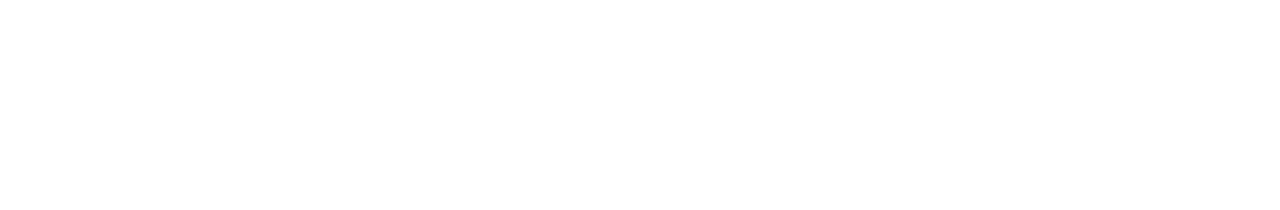
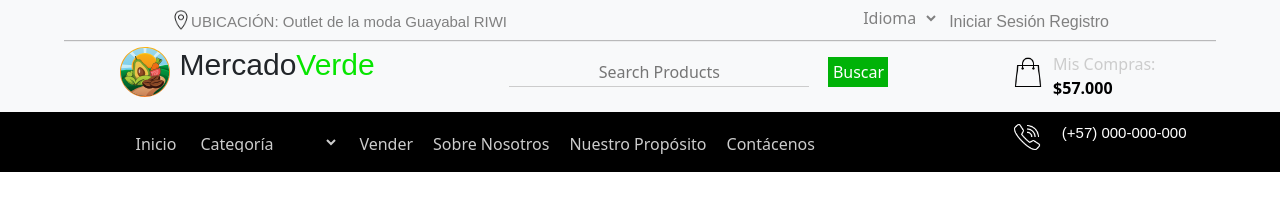
Before and after one commit to Axus00/MercadoVerde, a plain HTML site: page nuestro-proposito.html in a window 1280 px wide. Drawn offline with nearby package versions, Linux system fonts and the light colour scheme.

Commit message:
Add files via upload

```diff
--- a/css/nosotros.css
+++ b/css/nosotros.css
@@ -336,6 +336,8 @@ footer {
     background-color: var(--clr-cuartario);
     width: 100%;
     height: 300px;
+    position: fixed;
+    bottom: 0;
 }
 .footer-columnas{
     display: grid;
--- a/nuestro-proposito.html
+++ b/nuestro-proposito.html
@@ -19,8 +19,79 @@
 </head>
 <body>
 
-    <div class="container">
+    <nav class=" navbar-light bg-light fixed-top d-flex flex-column">
+        <div class="banner">
+            <div class="banner-right">
+                <img class="img-fluid" src="./img/location.png" alt="imagen de locación">
+                <p>UBICACIÓN: Outlet de la moda Guayabal RIWI</p>
+            </div>
+            <div class="banner-left">
+                <select name="select" id="select" onchange="traducir(this.value)">
+                    <option value="">Idioma</option>
+                    <option value="en">Inglés</option>
+                    <option value="es">Español</option>
+                </select>
+                <p class="parrafo"><a href="./login.html">Iniciar Sesión</a> <a href="./registro.html">Registro</a></p>
+            </div>
+        </div>
+        <hr >
+        <div class="bannerPrincipal">
+            <div class="contenedorDerecho">
+                <img class="img-fluid logo" src="./img/LOGO MERCADO VERDE.svg" alt="logo de la página web">
+                <h1 id="titulo">Mercado<span>Verde</span></h1>
+            </div>
+            <div class="contenedorMedio">
+                <input type="text" placeholder="Search Products">
+                <button class="botonBuscar">Buscar</button>
+            </div>
+            <div class="contenedorIzquierdo">
+                <img onclick="mostrar()" class="img-fluid" src="./img/bolsa-compras.png" alt="bolsa de compras para el carrito" id="carrito">
+                <div class="carritoCompras">
+                    <p>Mis Compras:</p>
+                    <span><strong>$57.000</strong></span>
+                </div>
+            </div>
+        </div>
 
+        <div class="sombra" id="sombras">
+            <div id="compras" class="pasarelaComprasOculto">
+                <img id="cerrar" src="./img/cerrar-compras.png" alt="" onclick="cerrar()">
+                <div class="comprasCheckOut">
+                    <h3 id="cantidadProductos">Carrito de Compra(0)</h3>
+                    <div class="botonFinalizar">
+                        <div class="infoFinal">
+                            <h6>Total: </h6>
+                            <span><strong id="totalAgregados">$ 0</strong></span>
+                        </div>
+                        <button class="btn btn-success" type="button">Finalizar Compra</button>
+                    </div>
+                </div>
+            </div>
+        </div>
+
+        <div class="contenedorDown bg-black">
+            <ul>
+                <li>Inicio</li>
+                <select name="categorias" id="categorias" onchange="filtrar(this.value)">
+                    <option value="">Categoría</option>
+                    <option value="fruta">mostrar frutas</option>
+                    <option value="vegetal">mostrar verdura</option>
+                    <option value="3">mostrar todo</option>
+                </select>
+                <li>Vender</li>
+                <li>Sobre Nosotros</li>
+                <li>Nuestro Propósito</li>
+                <li>Contácenos</li>
+            </ul>
+            <div class="left">
+                <img class="img-fluid" src="./img/telefono.png" alt="icono para la sección de número telefónico">
+                <p>(+57) 000-000-000</p>
+            </div>
+        </div>
+    </nav>
+    <div class="contenedor">
+        HOLA
     </div>
+
 </body>
 </html>
```
Also changed, not shown: nosotros.html (+5 -3 lines).
